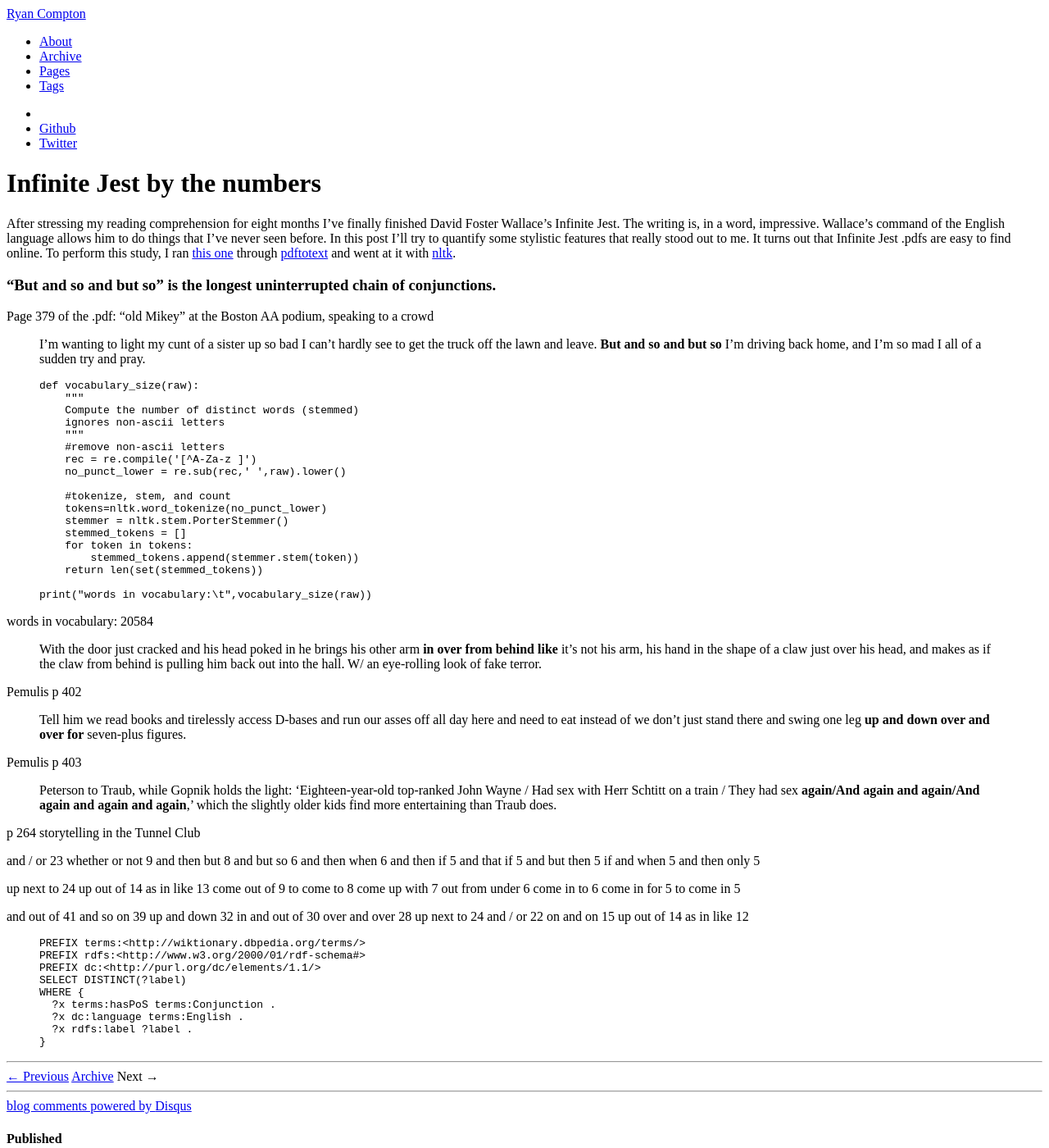
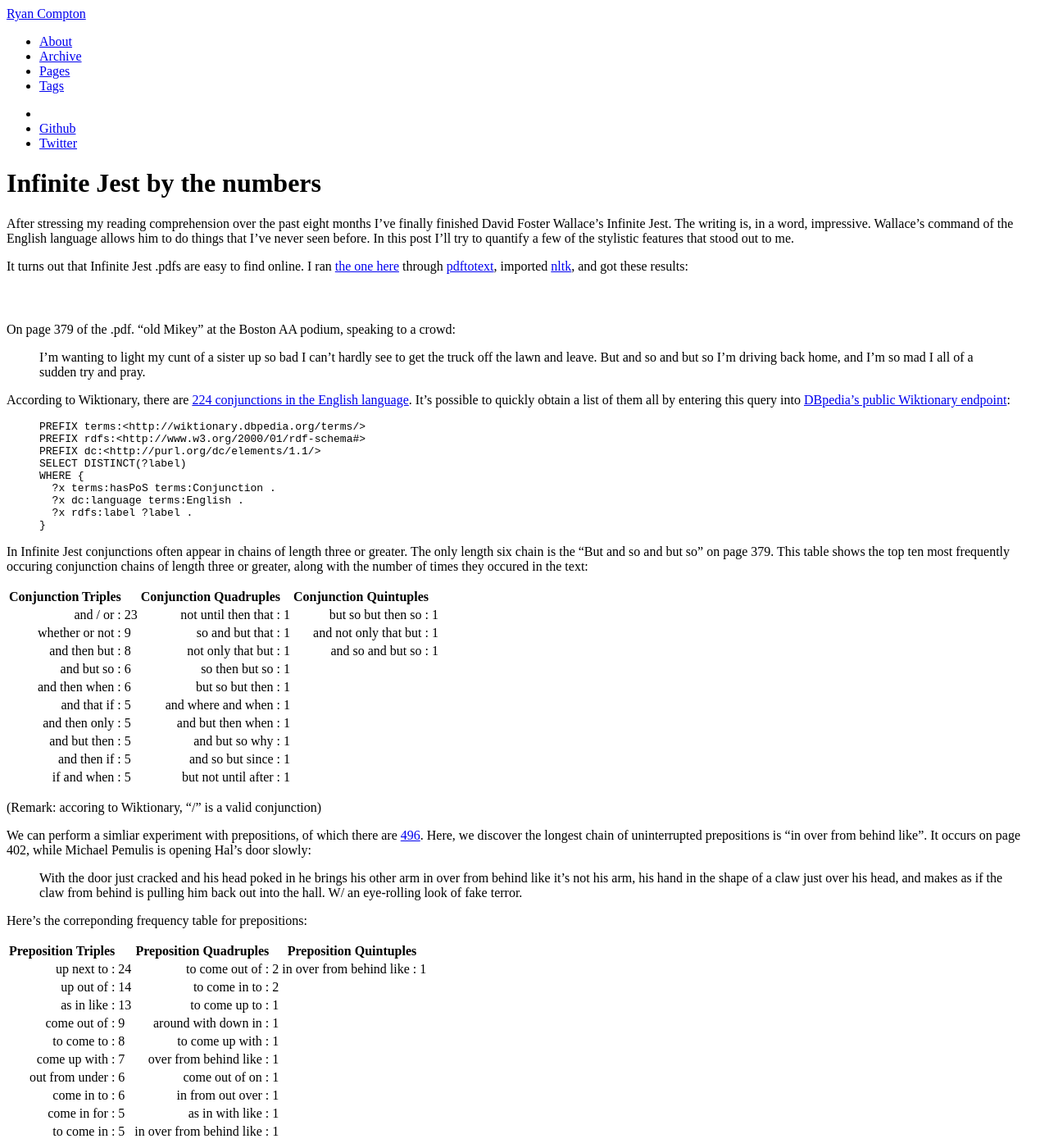
Before and after one commit to rcompton/ryancompton.net, a Jekyll site: the page built from _posts/2014-06-06-statistical-features-of-infinite-jest.md, in a window 1280 px wide and 1400 px high. Shown: the whole window at 82% size. Built offline with Jekyll 4.4.1, drawn with Linux system fonts in a browser that asks for light colours; nearby versions of some CDN libraries; comment, search, counter and statistics services are not loaded; some of the changed text lies outside the part shown.

Commit message:
dfw page update

```diff
--- a/_posts/2014-06-06-statistical-features-of-infinite-jest.md
+++ b/_posts/2014-06-06-statistical-features-of-infinite-jest.md
@@ -7,14 +7,95 @@ tags: []
 ---
 {% include JB/setup %}
 
-After stressing my reading comprehension for eight months I've finally finished David Foster Wallace's Infinite Jest. The writing is, in a word, impressive. Wallace's command of the English language allows him to do things that I've never seen before. In this post I'll try to quantify some stylistic features that really stood out to me. It turns out that Infinite Jest .pdfs are easy to find online. To perform this study, I ran [this one](http://nkelber.com/engl295/wp-content/uploads/2012/07/David-Foster-Wallace-Infinite-Jest-v2.0.pdf) through [pdftotext](https://en.wikipedia.org/wiki/Pdftotext) and went at it with [nltk](http://www.nltk.org).
+{% excerpt %}
+After stressing my reading comprehension over the past eight months I've finally finished David Foster Wallace's Infinite Jest. The writing is, in a word, impressive. Wallace's command of the English language allows him to do things that I've never seen before. In this post I'll try to quantify a few of the stylistic features that stood out to me.
 
-### "But and so and but so" is the longest uninterrupted chain of conjunctions.
+It turns out that Infinite Jest .pdfs are easy to find online. I ran [the one here](http://nkelber.com/engl295/blog/2012/07/03/playing-with-infinite-jests-corpus-exploring-tradition-literature-electronically/) through [pdftotext](https://en.wikipedia.org/wiki/Pdftotext), imported [nltk](http://www.nltk.org), and got these results:
 
-Page 379 of the .pdf: "old Mikey" at the Boston AA podium, speaking to a crowd
+###*"But and so and but so" is the longest uninterrupted chain of conjunctions*{: style="color: white"}
 
-> I'm wanting to light my cunt of a sister up so bad I can't hardly see to get the truck off the lawn and leave. **But and so and but so** I'm
+On page 379 of the .pdf. "old Mikey" at the Boston AA podium, speaking to a crowd:
+
+> I'm wanting to light my cunt of a sister up so bad I can't hardly see to get the truck off the lawn and leave. But and so and but so I'm
 driving back home, and I'm so mad I all of a sudden try and pray.
+
+According to Wiktionary, there are [224 conjunctions in the English language](https://en.wiktionary.org/wiki/Category:English_conjunctions). It's possible to quickly obtain a list of them all by entering this query into [DBpedia's public Wiktionary endpoint](http://wiktionary.dbpedia.org/sparql):
+
+{% highlight SQL %}
+PREFIX terms:<http://wiktionary.dbpedia.org/terms/>
+PREFIX rdfs:<http://www.w3.org/2000/01/rdf-schema#>
+PREFIX dc:<http://purl.org/dc/elements/1.1/>
+SELECT DISTINCT(?label)
+WHERE {
+  ?x terms:hasPoS terms:Conjunction .
+  ?x dc:language terms:English .
+  ?x rdfs:label ?label .
+}
+{% endhighlight %}
+
+In Infinite Jest conjunctions often appear in chains of length three or greater. The only length six chain is the "But and so and but so" on page 379. This table shows the top ten most frequently occuring conjunction chains of length three or greater, along with the number of times they occured in the text:
+
+| Conjunction Triples |  | Conjunction Quadruples |  | Conjunction Quintuples |  |
+|-:|:-|-:|:-|-:|:-|
+| and / or :| 23 | not until then that :| 1 | but so but then so :| 1 |
+| whether or not :| 9 | so and but that :| 1 | and not only that but :| 1 |
+| and then but :| 8 | not only that but :| 1 | and so and but so :| 1 |
+| and but so :| 6 | so then but so :| 1 |  |  |
+| and then when :| 6 | but so but then :| 1 |   |   |
+| and that if :| 5 | and where and when :| 1 |   |   |
+| and then only :| 5 | and but then when :| 1 |   |   |
+| and but then :| 5 | and but so why :| 1 |   |   |
+| and then if :| 5 | and so but since :| 1 |   |   |
+| if and when :| 5 | but not until after :| 1 |   |   |
+
+(Remark: accoring to Wiktionary, "/" is a valid conjunction)
+{% endexcerpt %}
+
+
+We can perform a simliar experiment with prepositions, of which there are [496](https://en.wiktionary.org/wiki/Category:English_prepositions). Here, we discover the longest chain of uninterrupted prepositions is "in over from behind like". It occurs on page 402, while Michael Pemulis is opening Hal's door slowly:
+
+>With the door just cracked and his head poked in he brings his other arm in over from behind like it's not his arm, his hand in the shape of a claw just over his head, and makes as if the claw from behind is pulling him back out into the hall. W/ an eye-rolling look of fake terror.
+
+Here's the correponding frequency table for prepositions:
+
+| Preposition Triples |  | Preposition Quadruples |  | Preposition Quintuples |  |
+|-:|:-|-:|:-|-:|:-|
+| up next to :| 24 | to come out of :| 2 | in over from behind like :| 1 |
+| up out of :| 14 | to come in to :| 2 |   |   |
+| as in like :| 13 | to come up to :| 1 |   |   |
+| come out of :| 9 | around with down in :| 1 |   |   |
+| to come to :| 8 | to come up with :| 1 |   |   |
+| come up with :| 7 | over from behind like :| 1 |   |   |
+| out from under :| 6 | come out of on :| 1 |   |   |
+| come in to :| 6 | in from out over :| 1 |   |   |
+| come in for :| 5 | as in with like :| 1 |   |   |
+| to come in :| 5 | in over from behind like :| 1 |   |   |
+
+The longest uninterrupted chain composed entirely of prepositions or conjunctions is "again/And again and again/And again and again and again". It occurs on page 264, during a storytelling session in the Tunnel Club:
+
+>Peterson to Traub, while Gopnik holds the light: 'Eighteen-year-old top-ranked John Wayne / Had sex with Herr Schtitt on a
+train / They had sex again/And again and again/And again and again and again,' which the slightly older kids find more
+entertaining than Traub does.
+
+Here's the correponding frequency table for chains of either prepositions or conjunctions:
+
+| Either Triples |  | Either Quadruples |  | Either Quintuples |  |
+|-:|:-|-:|:-|-:|:-|
+| and out of :| 41 | in and out of :| 30 | and so on and so :| 9 |
+| and so on :| 39 | so on and so :| 11 | on out and over to :| 1 |
+| up and down :| 32 | and so on and so :| 9 | up and out and down and :| 1 |
+| in and out of :| 30 | over and over again :| 6 | and up and down through :| 1 |
+| over and over :| 28 | up and down in :| 4 | and down over and over for :| 1 |
+| up next to :| 24 | to come in and :| 4 | but so but then so :| 1 |
+| and / or :| 22 | come and gone and :| 3 | as in like not to :| 1 |
+| on and on :| 15 | over and over and :| 3 | only that at times like :| 1 |
+| up out of :| 14 | over and over for :| 3 | not to come down or :| 1 |
+| as in like :| 12 | up and down both :| 3 | about wanting to and so on :| 1 |
+
+If we toss out "/" from our word list the longest chain is "up and down over and over for". Not surprisingly, it's due to Michael Pemulis (page 403):
+
+>Tell him we read books and tirelessly access D-bases and run our asses off all day here and need to eat instead of we don't just stand there and swing one leg up and down over and over for seven-plus figures.
+
 
 
 {% highlight python %}
@@ -40,32 +121,24 @@ print("words in vocabulary:\t",vocabulary_size(raw))
 
 words in vocabulary:	 20584
 
->With the door just cracked and his head poked in he brings his other arm **in over from behind like** it's not his arm, his hand in the shape of a claw just over his head, and makes as if the claw from behind is pulling him back out into the hall. W/ an eye-rolling look of fake terror.
-
-Pemulis p 402
-
->Tell him we read books and tirelessly access D-bases and run our asses off all day here and need to eat instead of we don't just stand there and swing one leg **up and down over and over for** seven-plus figures.
-
-Pemulis p 403
 
 
->Peterson to Traub, while Gopnik holds the light: 'Eighteen-year-old top-ranked John Wayne / Had sex with Herr Schtitt on a
-train / They had sex **again/And again and again/And again and again and again**,' which the slightly older kids find more
-entertaining than Traub does.
-
-p 264 storytelling in the Tunnel Club
 
 
-and / or 	 23
-whether or not 	 9
-and then but 	 8
-and but so 	 6
-and then when 	 6
-and then if 	 5
-and that if 	 5
-and but then 	 5
-if and when 	 5
-and then only 	 5
+
+
+
+
+not until then that 	 1
+so and but that 	 1
+not only that but 	 1
+so then but so 	 1
+but so but then 	 1
+and where and when 	 1
+and but then when 	 1
+and but so why 	 1
+and so but since 	 1
+but not until after 	 1
 
 
 up next to 	 24
@@ -96,14 +169,40 @@ as in like 	 12
 
 
 
-{% highlight SQL %}
-PREFIX terms:<http://wiktionary.dbpedia.org/terms/>
-PREFIX rdfs:<http://www.w3.org/2000/01/rdf-schema#>
-PREFIX dc:<http://purl.org/dc/elements/1.1/>
-SELECT DISTINCT(?label)
-WHERE {
-  ?x terms:hasPoS terms:Conjunction .
-  ?x dc:language terms:English .
-  ?x rdfs:label ?label .
-}
-{% endhighlight %}
+
+
+>Following the Continental Controlled Substance Act of Y.T.M.P., O.N.A.N.D.E.A.'s hierarchy of analgesics/antipyretics/anxiolytics establishes drug-
+classes of Category-II through Category-VI, with C-II's (e.g. Dilaudid, Demerol) being judged the heaviest w/r/t dependence and possible abuse,
+
+>Orin had exited his own substance-phase
+about the time he discovered sex, plus of course the N./O.N.A.N.C.A.A.-urine considerations, and he declined it, the cocaine, but
+not in a judgmental or killjoy way, and found he liked being with his P.G.O.A.T. straight while she ingested, he found it exciting,
+a vicariously on-the-edge feeling he associated with giving yourself not to any one game's definition but to yourself and how you
+unjudgmentally feel about somebody who's high and feeling even freer and better than normal, with you, alone, under the red
+balls. They were a natural match here: her ingestion then was recreational, and he not only didn't mind but never made a show of
+not minding, nor she that he abstained; the whole substance issue was natural and kind of free. Another reason they seemed star-
+fated was that Joelle had in her sophomore year decided to concentrate in Film/Cartridge, academically, at B.U. Either Film-
+Cartridge Theory or Film-Cartridge Production.
+
+most common long acrynyms:
+
+('O.N.A.N.T.A', 31)
+('P.G.O.A.T', 13)
+('E.M.P.H.H', 11)
+('U.S.O.U.S', 11)
+('U.S.S.M.K', 7)
+('O.N.A.N.C.A.A', 5)
+('U.S.B.S.S', 3)
+('Y.D.P.A.H', 2)
+('Y.T.S.D.B', 2)
+('Y.W.Q.M.D', 1)
+('O.N.A.N.F.L', 1)
+('F.O.P.P.P', 1)
+('N.A.A.U.P', 1)
+('O.N.A.N..', 1)
+('O.N.A.N.M.A', 1)
+('B.A.M.E.S', 1)
+('ESCHAX.DIR', 1)
+('I.B.P.W.D.W', 1)
+('O.N.A.N.D.E.A', 1)
+('A.A.O.A.A', 1)
--- a/assets/dfw/conjunctions.txt
+++ b/assets/dfw/conjunctions.txt
@@ -1,4 +1,4 @@
-label
+/
 and
 but
 if
--- a/assets/dfw/prepositions.txt
+++ b/assets/dfw/prepositions.txt
@@ -1,4 +1,4 @@
-label
+/
 on
 bar
 but
```
Also changed, not shown: 1 other file.
